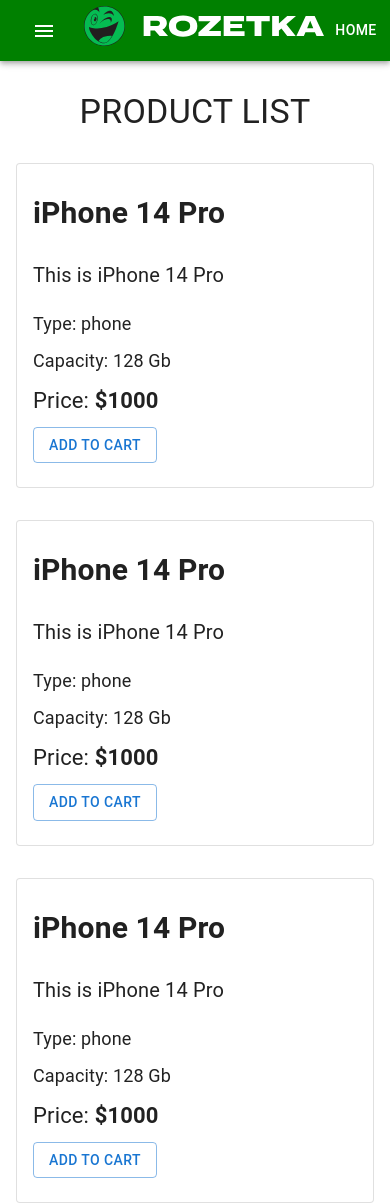
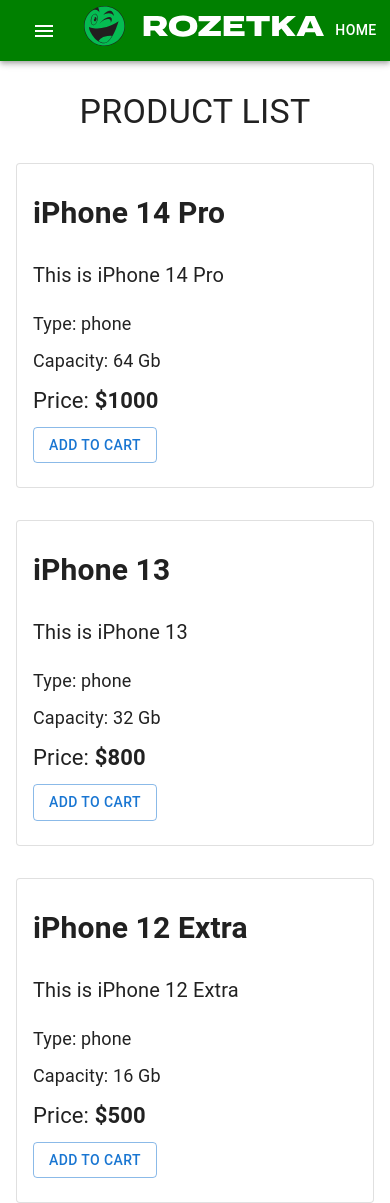
Before and after one commit to Rapan-Masta/react-fake-shop, a React (Create React App) app: page / in a window 390 px wide. Shown: the top 1203 px of the page. Built offline with nearby package versions, Linux system fonts and the light colour scheme.

Commit message:
add type Props and some info for mobile

```diff
--- a/src/components/Products/ProductList.tsx
+++ b/src/components/Products/ProductList.tsx
@@ -14,13 +14,31 @@
             </Typography>
             <Grid container spacing={4}>
                 <Grid item xs={12} sm={6} md={4}>
-                    <ProductListItem />
+                    <ProductListItem
+                        title="iPhone 14 Pro"
+                        description="This is iPhone 14 Pro"
+                        type="phone"
+                        capacity="64"
+                        price={1000}
+                    />
                 </Grid>
                 <Grid item xs={12} sm={6} md={4}>
-                    <ProductListItem />
+                    <ProductListItem
+                        title="iPhone 13"
+                        description="This is iPhone 13"
+                        type="phone"
+                        capacity="32"
+                        price={800}
+                    />
                 </Grid>
                 <Grid item xs={12} sm={6} md={4}>
-                    <ProductListItem />
+                    <ProductListItem
+                        title="iPhone 12 Extra"
+                        description="This is iPhone 12 Extra"
+                        type="phone"
+                        capacity="16"
+                        price={500}
+                    />
                 </Grid>
             </Grid>
         </div>
--- a/src/components/Products/ProductListItem.tsx
+++ b/src/components/Products/ProductListItem.tsx
@@ -1,18 +1,30 @@
 import { Button, Card, CardContent } from '@mui/material'
 import './ProductListItem.scss'
 
-type Props = {}
+type Props = {
+    title: string
+    description: string
+    type: string
+    capacity: string
+    price: number
+}
 
-const ProductListItem = (props: Props) => {
+const ProductListItem = ({
+    title,
+    description,
+    type,
+    capacity,
+    price,
+}: Props) => {
     return (
         <Card variant="outlined">
             <CardContent>
-                <h2 className="product-title">iPhone 14 Pro</h2>
-                <p className="product-description">This is iPhone 14 Pro</p>
-                <div className="product-features">Type: phone</div>
-                <div className="product-features">Capacity: 128 Gb</div>
+                <h2 className="product-title">{title}</h2>
+                <p className="product-description">{description}</p>
+                <div className="product-features">Type: {type}</div>
+                <div className="product-features">Capacity: {capacity} Gb</div>
                 <div className="product-price">
-                    Price: <span>$1000</span>
+                    Price: <span>${price}</span>
                 </div>
                 <Button variant="outlined">Add to cart</Button>
             </CardContent>
```
